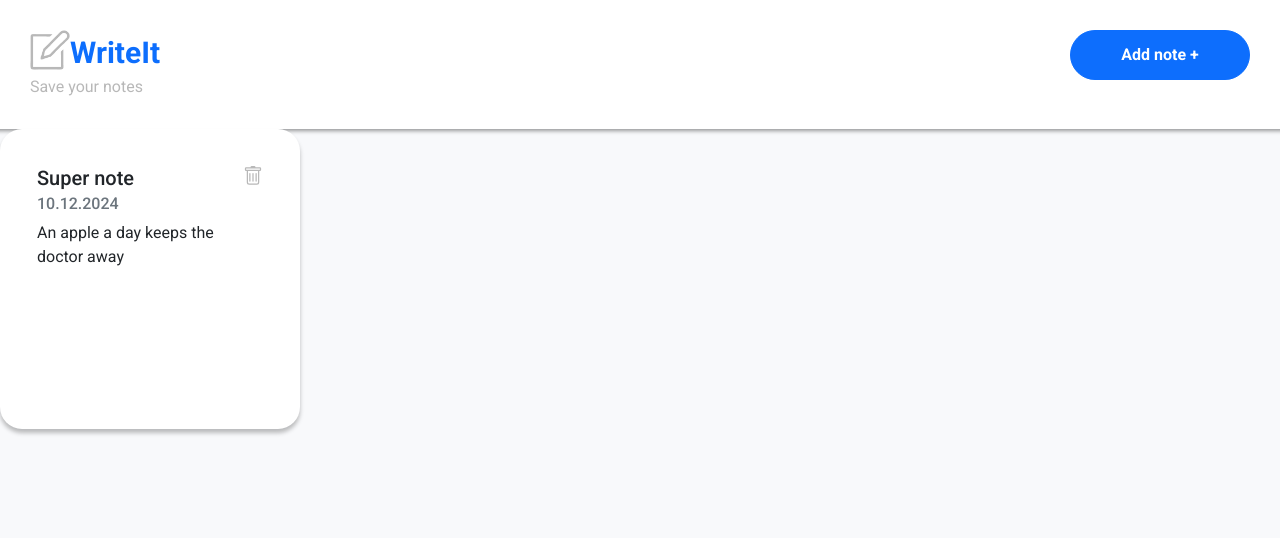
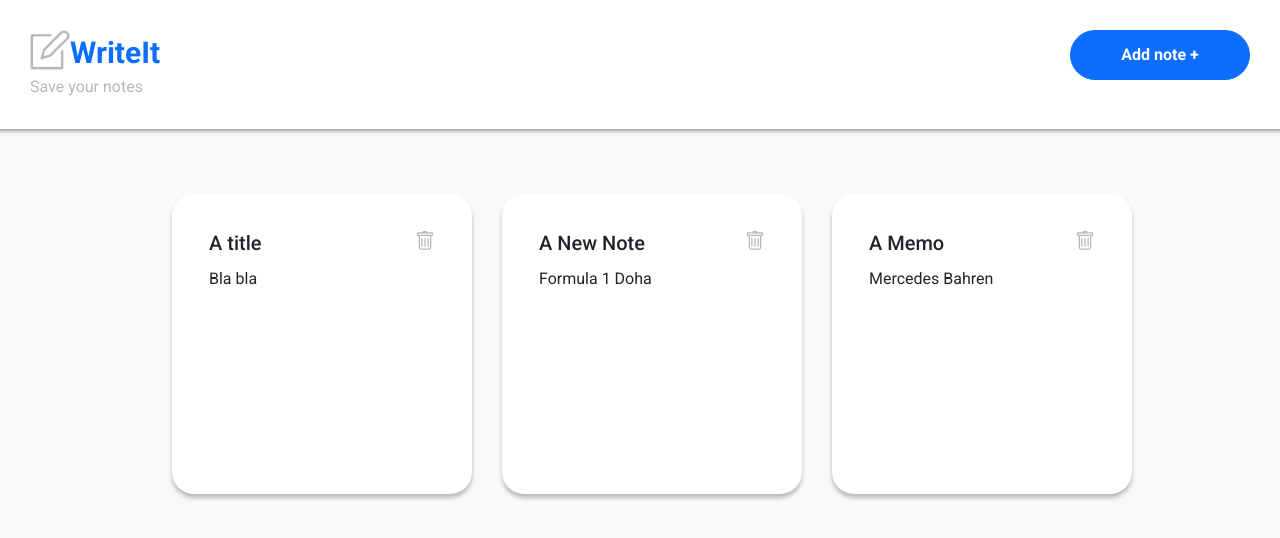
Before and after one commit to alikssant/WriteIt, a React (Create React App) app: page / in a window 1280 px wide. Shown: the top 538 px of the page. Built offline with nearby package versions, Linux system fonts and the light colour scheme; data requests are answered from the project's data file.

Commit message:
Notelist created

```diff
--- a/src/App.jsx
+++ b/src/App.jsx
@@ -20,7 +20,9 @@ export function App() {
   return (
     <div>
       <Header />
-      <Outlet />
+      <div style={{ padding: 50 }}>
+        <Outlet />
+      </div>
     </div>
   );
 }
--- /dev/null
+++ b/src/containersNoteList/NoteList.jsx
@@ -0,0 +1,23 @@
+import { TextCard } from "components/TextCard/TextCard";
+import { useSelector } from "react-redux";
+import { useNavigate } from "react-router-dom";
+import s from "./style.module.css";
+export function NoteList() {
+  const noteList = useSelector((store) => store.noteSlice.noteList);
+  const navigate = useNavigate();
+  return (
+    <div className={`row justify-content-center ${s.cards_container}`}>
+      {noteList.map((note) => (
+        <div key={note.id} className={s.card_container}>
+          <TextCard
+            title={note.title}
+            subtitle={note.date}
+            content={note.content}
+            onClickTrash={() => alert("onClickTrash()")}
+            onClick={() => navigate("/note/" + note.id)}
+          />
+        </div>
+      ))}
+    </div>
+  );
+}
--- /dev/null
+++ b/src/containersNoteList/style.module.css
@@ -0,0 +1,4 @@
+.card_container {
+  width: 300px;
+  margin: 15px;
+}
--- a/src/pages/NoteBrowser/NoteBrowser.jsx
+++ b/src/pages/NoteBrowser/NoteBrowser.jsx
@@ -1,15 +1,10 @@
 import { TextCard } from "components/TextCard/TextCard";
+import { NoteList } from "containersNoteList/NoteList";
 
 export function NoteBrowse(props) {
   return (
     <>
-      <TextCard
-        title={"Super note"}
-        subtitle={"10.12.2024"}
-        content={"An apple a day keeps the doctor away"}
-        onClick={() => alert("OnClick !")}
-        onClickTrash={() => alert("OnclickTrash !")}
-      />
+      <NoteList />
     </>
   );
 }
```
